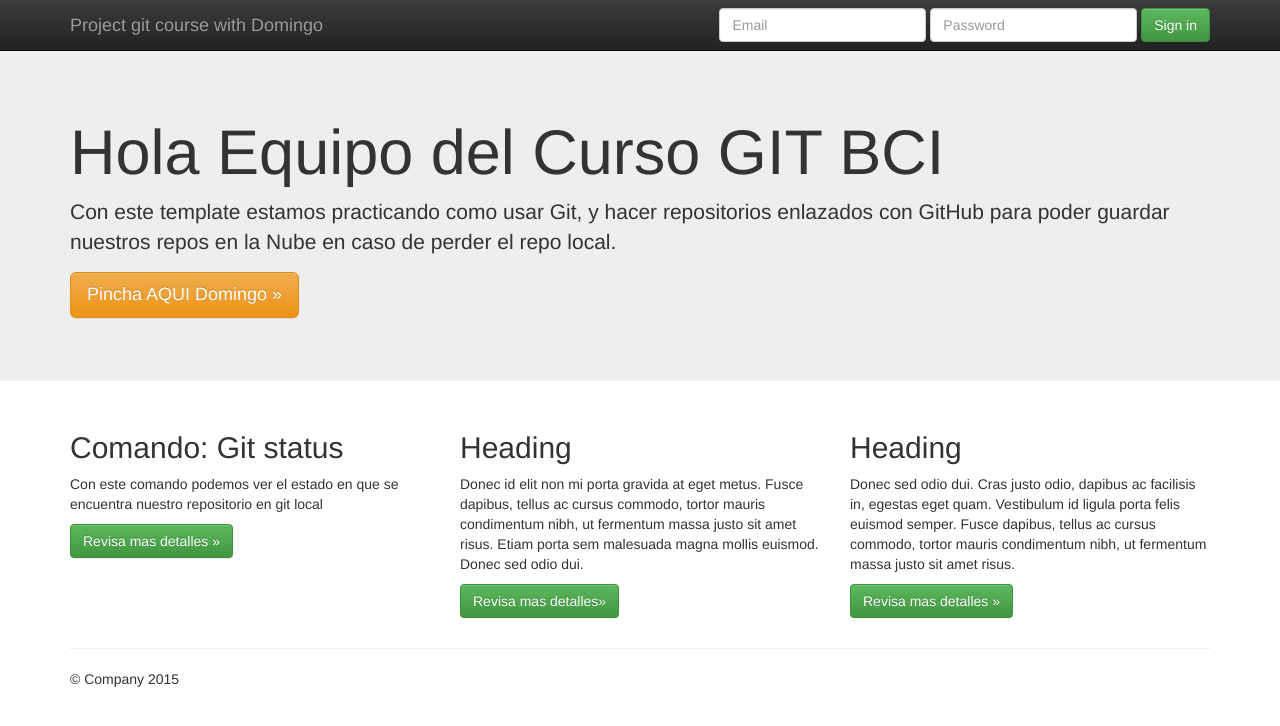
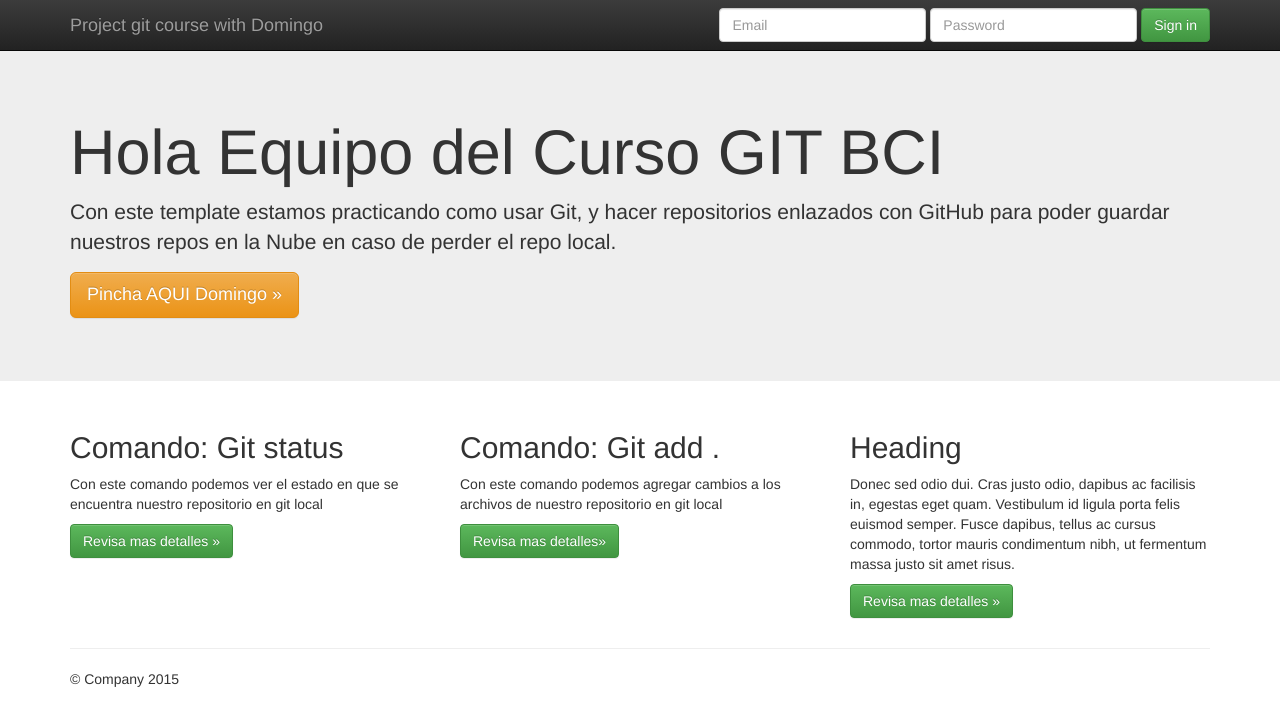
Before and after one commit to jesusmaduro/CursoGitBCI2023, a plain HTML site: page index.html in a window 1280 px wide. Drawn offline with nearby package versions, Linux system fonts and the light colour scheme.

Commit message:
se actualiza repositorio, se agrega comando Git add. en template

```diff
--- a/index.html
+++ b/index.html
@@ -70,8 +70,8 @@
           <p><a class="btn btn-success" href="#" role="button">Revisa mas detalles &raquo;</a></p>
         </div>
         <div class="col-md-4">
-          <h2>Heading</h2>
-          <p>Donec id elit non mi porta gravida at eget metus. Fusce dapibus, tellus ac cursus commodo, tortor mauris condimentum nibh, ut fermentum massa justo sit amet risus. Etiam porta sem malesuada magna mollis euismod. Donec sed odio dui. </p>
+          <h2>Comando: Git add .</h2>
+          <p>Con este comando podemos agregar cambios a los archivos de nuestro repositorio en git local</p>
           <p><a class="btn btn-success" href="#" role="button">Revisa mas detalles&raquo;</a></p>
        </div>
         <div class="col-md-4">
```
